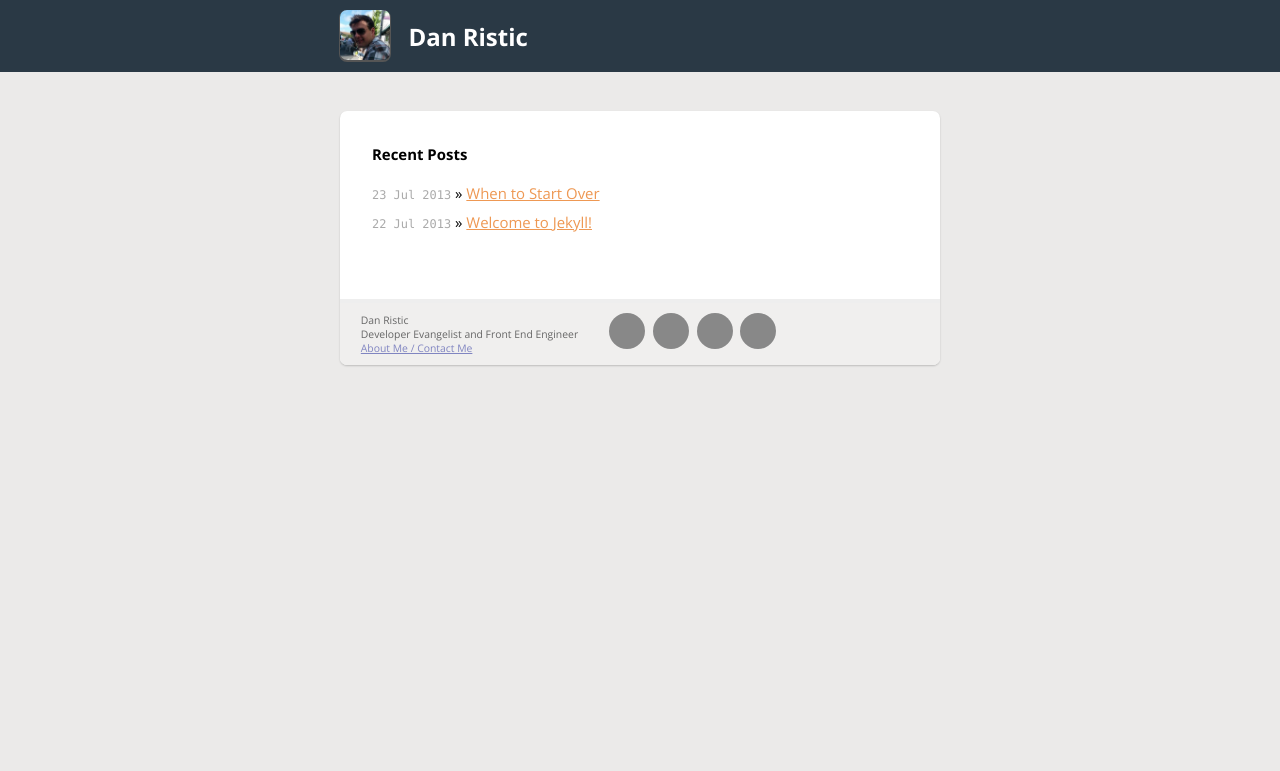
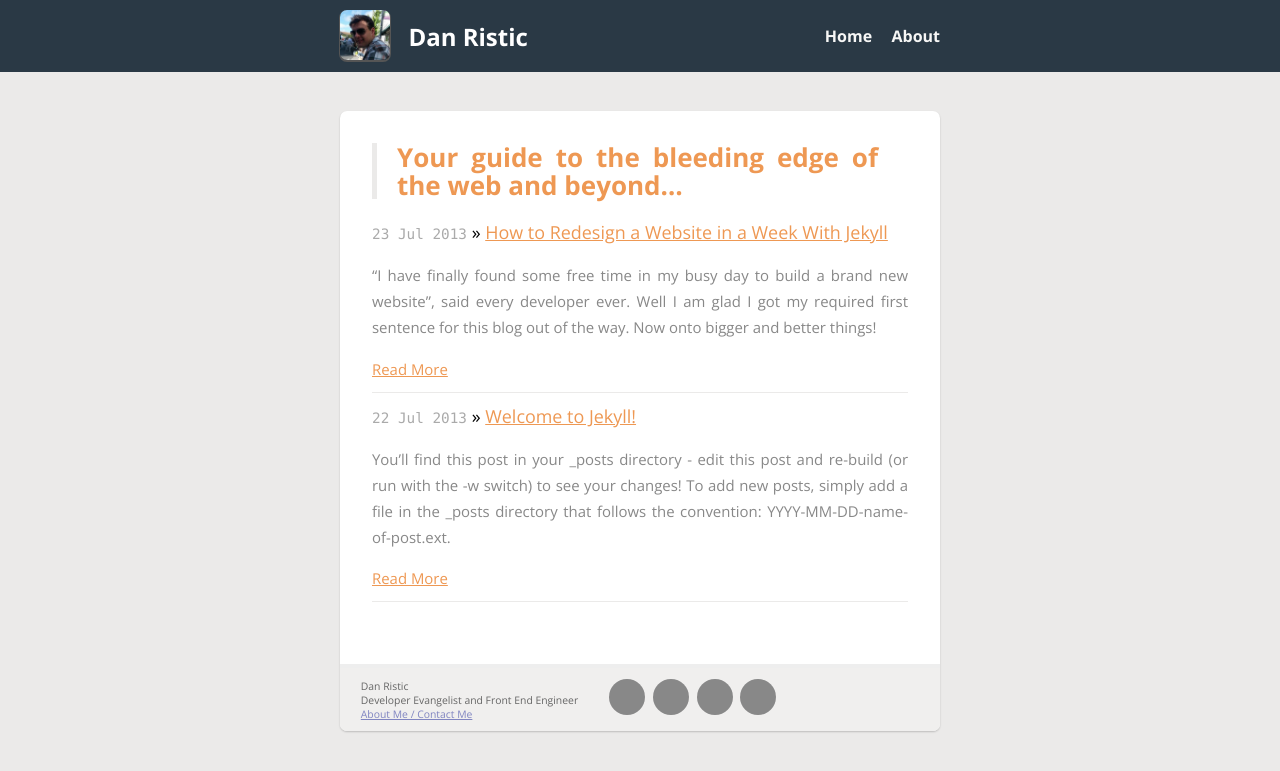
Before and after one commit to dristic/website, a Jekyll site: the page built from index.html, in a window 1280 px wide. Shown: the top 771 px of the page. Built offline with Jekyll 4.4.1, drawn with Linux system fonts in a browser that asks for light colours; nearby versions of some CDN libraries; a style sheet for code colours, icons or effects is not loaded.

Commit message:
Fix post styling on homepage.

```diff
--- a/_layouts/default.html
+++ b/_layouts/default.html
@@ -24,6 +24,10 @@
         <div class="container">
           <img src="{{ site.baseurl }}/images/self.jpg" id="self" alt="Dan Ristic" />
           <h1 class="title"><a href="/">{{ site.name }}</a></h1>
+          <div class="nav">
+            <a href="{{ site.baseurl }}/">Home</a>
+            <a href="{{ site.baseurl }}/about.html">About</a>
+          </div>
         </div>
       </div>
 
--- a/_posts/2013-07-23-new-website.markdown
+++ b/_posts/2013-07-23-new-website.markdown
@@ -1,19 +1,23 @@
 ---
 layout: post
-title:  "When to Start Over"
+title:  "How to Redesign a Website in a Week With Jekyll"
 date:   2013-07-23 08:44:06
 categories: update
 ---
 
-"I have finally found some free time in my busy day to build a brand new website", said every developer ever. Well I am glad I got my required first sentance for this blog out of the way. Now onto bigger and better things!
+"I have finally found some free time in my busy day to build a brand new website", said every developer ever. Well I am glad I got my required first sentence for this blog out of the way. Now onto bigger and better things!
 
-I want to start this blog and personal website off right. There are many reasons to redesign a website however so here are my reasons:
+I wanted to start this blog and personal website off right. One of the first things I did was come up with a list of reasons on why I should start building a brand new site:
 
 1. My old website was written when HTML 4 was cool. As a front engineer I felt an obligation to update.
 2. It also had outdated content and I could not find the source code (because it was written before I had a GitHub account).
 3. I wanted to start writing for both personal and work related reasons and needed to add a blog component.
 4. The website was in PHP which I have not used in a while.
 
-From what I have found many people, especially engineers, redesign a website for these issues. Most of them being that the code has gotten to an unmanagable point.
+From what I have found many people, especially engineers, redesign a website for these issues. The biggest reason is because the code is unmanageable and engineers are perfectionists when it comes to things they build. I find most of these people start a project and never finish. I decided that this was not acceptable and gave myself a deadline of one week.
 
-So I set on my task to redesign this website into something much more manageable. My first iteration landed in nodejs. As hard as I tried I could not find something that was not in the prototype stage and decided to ditch that solution. From there I wound up in Wordpress. Finding customizing a Wordpress template a nightmare I opted for something easier. Finally I landed on using jekyll which is a great ruby gem and is what you are looking at today.
+So I set on my task to redesign this website into something much more manageable. My first iteration landed in nodejs. As hard as I tried I could not find something that was not in the prototype stage and decided to ditch that solution. From there I wound up in Wordpress. Finding and customizing a Wordpress template was a nightmare so I opted for something easier. Finally I landed on using [jekyll](http://jekyllrb.com) which is a great ruby gem and is what you are looking at today.
+
+The biggest reasons for choosing jekyll was for ease of use and speed. With Wordpress you often have five or six template files to manage where with jekyll you have two or three. There is no database to manage and no admin dashboard to learn how to use which made it easy to get started. I was able to add additional features I wanted like SASS and a feed XML quickly and easily with a few lines of code. Customizing the style was easy and it provides great templating features like markdown and textile. I was quite amazed at what I had done in the first few days.
+
+My experience with jekyll was great. I never once hit a dead end or a wall and how easy it was to use made me more and more excited to get it finished. If you plan on creating a personal blog or website I would recommend checking it out.
--- a/about.html
+++ b/about.html
@@ -5,10 +5,11 @@ title: 'About Dan Ristic'
 
 <div id="about">
 	<h1>About Me</h1>
-	<img src="{{ site.url }}/images/self.jpg" alt="Dan Ristic" id="about-me-img" />
+	<img src="{{ site.baseurl }}/images/self.jpg" alt="Dan Ristic" id="about-me-img" />
 	<p>I am a front end engineer and developer evangelist for the web. My goals as an evangelist are to push the web forward with my work and help it become better every day. I currently work as an evangelist at a great company called <a href="http://pubnub.com">PubNub</a>.</p>
 	<p>I am currently located in the San Francisco Bay Area where you can find me hiking, working, exploring, attending events, and playing games.</p>
 	<p>My career as a developer definitely started off at a young age. I started developing in web technologies from middle school and have been on the web ever since. From there I attended the University of Advancing Technology graduating with a degree in Technology Management. Since then I have been working on writing, designing, developing, and prototyping for web technologies to my heart's desire.</p>
+	<p>If you are looking for a more in depth history of my work head on over to my <a href="http://www.linkedin.com/pub/daniel-ristic/12/9a2/421" class="social" target="_blank">LinkedIn page</a>.</p>
 
 	<h1>Contact Me</h1>
 	The quickest way to reach me is Twitter so check me out <a href="http://twitter.com/dristic101/">@dristic101</a>.
--- a/css/screen.css
+++ b/css/screen.css
@@ -130,6 +130,19 @@ ol {
 }
 
 /* line 46, ../sass/screen.scss */
+blockquote {
+  color: #ee9853;
+  font-weight: bold;
+  font-size: 26px;
+  line-height: 28px;
+  padding-left: 20px;
+  padding-right: 30px;
+  margin-bottom: 20px;
+  position: relative;
+  border-left: 5px solid #ebeae9;
+}
+
+/* line 58, ../sass/screen.scss */
 .container {
   display: block;
   width: 600px;
@@ -141,33 +154,51 @@ ol {
 /* Home
 /*
 /*****************************************************************************/
-/* line 57, ../sass/screen.scss */
+/* line 69, ../sass/screen.scss */
 ul.posts {
   list-style-type: none;
   margin-bottom: 2em;
 }
 
-/* line 62, ../sass/screen.scss */
+/* line 74, ../sass/screen.scss */
 ul.posts li {
   line-height: 1.75em;
+  border-bottom: 1px solid #ebeae9;
+  margin-bottom: 10px;
+  padding-bottom: 10px;
 }
-
-/* line 66, ../sass/screen.scss */
-ul.posts span {
+/* line 80, ../sass/screen.scss */
+ul.posts li span.title {
+  font-size: 120%;
+}
+/* line 84, ../sass/screen.scss */
+ul.posts li span.date {
   color: #aaa;
   font-family: Monaco, "Courier New", monospace;
   font-size: 80%;
 }
+/* line 90, ../sass/screen.scss */
+ul.posts li p {
+  -webkit-transition: 0.3s color;
+  -moz-transition: 0.3s color;
+  -o-transition: 0.3s color;
+  transition: 0.3s color;
+  color: #888888;
+}
+/* line 94, ../sass/screen.scss */
+ul.posts li p:hover {
+  color: #6f6f6f;
+}
 
-/* line 72, ../sass/screen.scss */
+/* line 100, ../sass/screen.scss */
 .header {
   background: #2a3945;
 }
-/* line 75, ../sass/screen.scss */
+/* line 103, ../sass/screen.scss */
 .header .container {
   text-align: left;
 }
-/* line 79, ../sass/screen.scss */
+/* line 107, ../sass/screen.scss */
 .header #self {
   -webkit-box-shadow: #555555 0px 1px 0px 1px;
   -moz-box-shadow: #555555 0px 1px 0px 1px;
@@ -181,7 +212,7 @@ ul.posts span {
   vertical-align: middle;
 }
 
-/* line 91, ../sass/screen.scss */
+/* line 119, ../sass/screen.scss */
 .header a {
   -webkit-transition: 0.3s color;
   -moz-transition: 0.3s color;
@@ -193,35 +224,55 @@ ul.posts span {
   text-transform: capitalize;
 }
 
-/* line 99, ../sass/screen.scss */
+/* line 127, ../sass/screen.scss */
 .header h1.title {
   display: inline-block;
   margin-top: 1.5em;
   margin-bottom: 1.5em;
 }
 
-/* line 105, ../sass/screen.scss */
+/* line 133, ../sass/screen.scss */
 .header h1.title a {
   color: white;
 }
 
-/* line 109, ../sass/screen.scss */
+/* line 137, ../sass/screen.scss */
 .header h1.title a:hover {
   color: #7fadd1;
 }
 
-/* line 113, ../sass/screen.scss */
+/* line 141, ../sass/screen.scss */
 .header a.extra {
   color: #aaa;
   margin-left: 1em;
 }
 
-/* line 118, ../sass/screen.scss */
+/* line 146, ../sass/screen.scss */
 .header a.extra:hover {
   color: #000;
 }
 
-/* line 122, ../sass/screen.scss */
+/* line 150, ../sass/screen.scss */
+.header .nav {
+  float: right;
+  margin-top: 25px;
+}
+/* line 154, ../sass/screen.scss */
+.header .nav a {
+  -webkit-transition: 0.3s color;
+  -moz-transition: 0.3s color;
+  -o-transition: 0.3s color;
+  transition: 0.3s color;
+  color: #f7f7f6;
+  font-size: 16px;
+  margin-left: 16px;
+}
+/* line 160, ../sass/screen.scss */
+.header .nav a:hover {
+  color: #dfdddc;
+}
+
+/* line 166, ../sass/screen.scss */
 .site-container {
   -webkit-border-radius: 7px;
   -moz-border-radius: 7px;
@@ -239,7 +290,7 @@ ul.posts span {
   margin-top: 3em;
 }
 
-/* line 131, ../sass/screen.scss */
+/* line 175, ../sass/screen.scss */
 .site {
   font-size: 115%;
   text-align: justify;
@@ -248,12 +299,12 @@ ul.posts span {
   line-height: 1.5em;
 }
 
-/* line 139, ../sass/screen.scss */
+/* line 183, ../sass/screen.scss */
 .site .meta {
   color: #aaa;
 }
 
-/* line 143, ../sass/screen.scss */
+/* line 187, ../sass/screen.scss */
 .footer {
   -webkit-border-radius: 0px 0px 7px 7px;
   -moz-border-radius: 0px 0px 7px 7px;
@@ -272,12 +323,12 @@ ul.posts span {
   overflow: hidden;
   text-align: left;
 }
-/* line 155, ../sass/screen.scss */
+/* line 199, ../sass/screen.scss */
 .footer .contact-social {
   display: block;
   min-width: 300px;
 }
-/* line 160, ../sass/screen.scss */
+/* line 204, ../sass/screen.scss */
 .footer .social {
   -webkit-border-radius: 20px;
   -moz-border-radius: 20px;
@@ -298,38 +349,38 @@ ul.posts span {
   text-decoration: none;
   margin-right: 5px;
 }
-/* line 173, ../sass/screen.scss */
+/* line 217, ../sass/screen.scss */
 .footer .social:hover {
   background: #a2a2a2;
 }
-/* line 177, ../sass/screen.scss */
+/* line 221, ../sass/screen.scss */
 .footer .social i {
   color: white;
 }
-/* line 181, ../sass/screen.scss */
+/* line 225, ../sass/screen.scss */
 .footer .social i > span {
   display: none;
 }
 
-/* line 187, ../sass/screen.scss */
+/* line 231, ../sass/screen.scss */
 .footer .contact {
   float: left;
   margin-right: 3em;
 }
 
-/* line 192, ../sass/screen.scss */
+/* line 236, ../sass/screen.scss */
 .footer .contact a {
   color: #8085C1;
 }
 
-/* line 196, ../sass/screen.scss */
+/* line 240, ../sass/screen.scss */
 .footer .rss {
   margin-top: 1.1em;
   margin-right: -.2em;
   float: right;
 }
 
-/* line 202, ../sass/screen.scss */
+/* line 246, ../sass/screen.scss */
 .footer .rss img {
   border: 0;
 }
@@ -340,44 +391,58 @@ ul.posts span {
 /*
 /*****************************************************************************/
 /* standard */
-/* line 213, ../sass/screen.scss */
+/* line 257, ../sass/screen.scss */
 .post pre {
   border: 1px solid #ddd;
   background-color: #eef;
   padding: 0 .4em;
 }
 
-/* line 219, ../sass/screen.scss */
+/* line 263, ../sass/screen.scss */
 .post ul, .post ol {
   margin-left: 1.35em;
 }
 
-/* line 223, ../sass/screen.scss */
+/* line 267, ../sass/screen.scss */
 .post code {
+  font-family: monospace;
   border: 1px solid #ddd;
   background-color: #eef;
   padding: 0 .2em;
 }
 
-/* line 229, ../sass/screen.scss */
+/* line 274, ../sass/screen.scss */
 .post pre code {
   border: none;
 }
 
 /* terminal */
-/* line 234, ../sass/screen.scss */
+/* line 279, ../sass/screen.scss */
 .post pre.terminal {
   border: 1px solid #000;
   background-color: #333;
   color: #FFF;
 }
 
-/* line 240, ../sass/screen.scss */
+/* line 285, ../sass/screen.scss */
 .post pre.terminal code {
   background-color: #333;
 }
 
-/* line 244, ../sass/screen.scss */
+/* line 289, ../sass/screen.scss */
+#home blockquote {
+  color: #ee9853;
+  font-weight: bold;
+  font-size: 26px;
+  line-height: 28px;
+  padding-left: 20px;
+  padding-right: 30px;
+  margin-bottom: 20px;
+  position: relative;
+  border-left: 5px solid #ebeae9;
+}
+
+/* line 301, ../sass/screen.scss */
 #about-me-img {
   width: 200px;
   height: 200px;
--- a/index.html
+++ b/index.html
@@ -1,13 +1,19 @@
 ---
 layout: default
-title: 'Dan Ristic: Developer Evangelist and Front End Engineer'
+title: 'Dan Ristic - Developer Evangelist and Front End Engineer'
 ---
 
 <div id="home">
-  <h1>Recent Posts</h1>
+	<blockquote>Your guide to the bleeding edge of the web and beyond&hellip;</blockquote>
+  <!-- <h1>Recent Posts</h1> -->
   <ul class="posts">
     {% for post in site.posts %}
-      <li><span>{{ post.date | date_to_string }}</span> &raquo; <a href="{{ post.url }}">{{ post.title }}</a></li>
+      <li>
+      	<span class="title"><span class="date">{{ post.date | date_to_string }}</span> &raquo; <a href="{{ site.baseurl }}{{ post.url }}">{{ post.title }}</a></span>
+
+      		{{ post.excerpt }}
+      		<a href="{{ site.baseurl }}{{ post.url }}">Read More</a>
+      </li>
     {% endfor %}
   </ul>
 </div>
```
Also changed, not shown: sass/screen.scss (+62 -5 lines).
